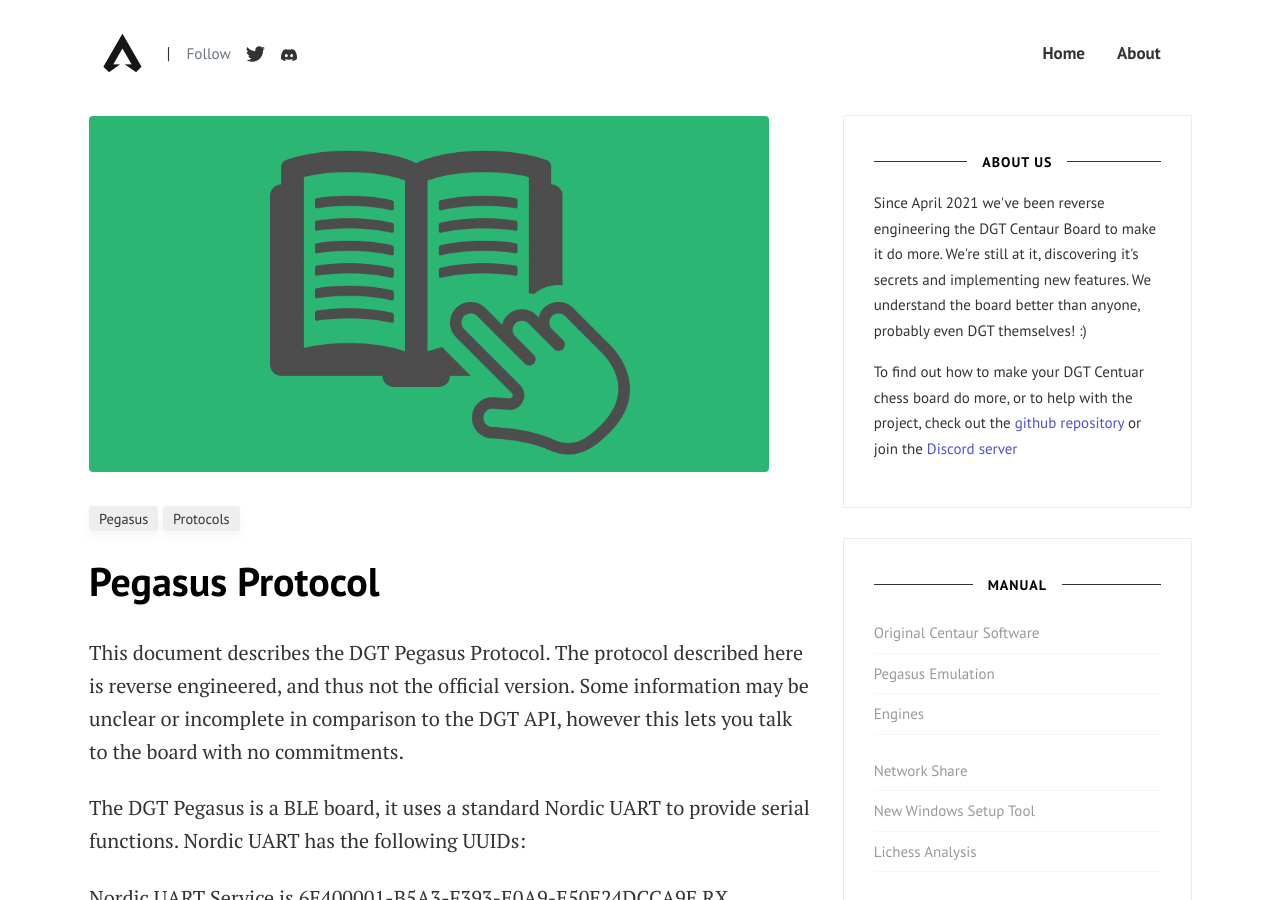
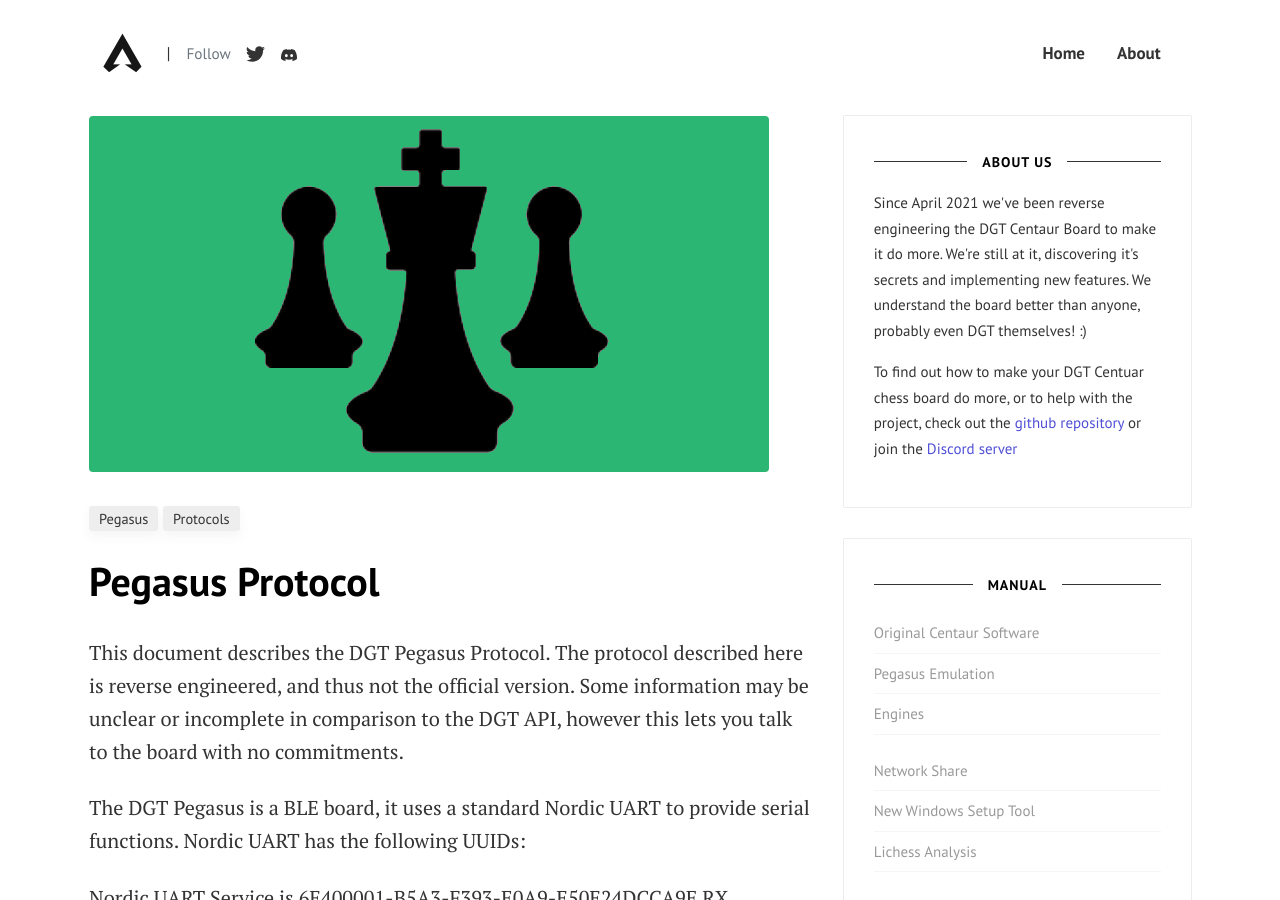
Before and after one commit to DGTCentaurMods/dgtcentaurmods.github.io, a Jekyll site: the page built from _posts/2023-10-01-pegasus-protocol.md, in a window 1280 px wide and 900 px high. Built offline with Jekyll 4.4.1, drawn with Linux system fonts in a browser that asks for light colours.

Commit message:
Update 2023-10-01-pegasus-protocol.md

```diff
--- a/_posts/2023-10-01-pegasus-protocol.md
+++ b/_posts/2023-10-01-pegasus-protocol.md
@@ -3,7 +3,7 @@
 title:  "Pegasus Protocol"
 author: Ed
 categories: [ Pegasus, Protocols ]
-image: assets/images/manual-green.png
+image: assets/images/pegasus-protocol-featured-image.png
 ---
 
 This document describes the DGT Pegasus Protocol. The protocol described here is reverse engineered, and thus not the official version. Some information may be unclear or incomplete in comparison to the DGT API, however this lets you talk to the board with no commitments.
```
